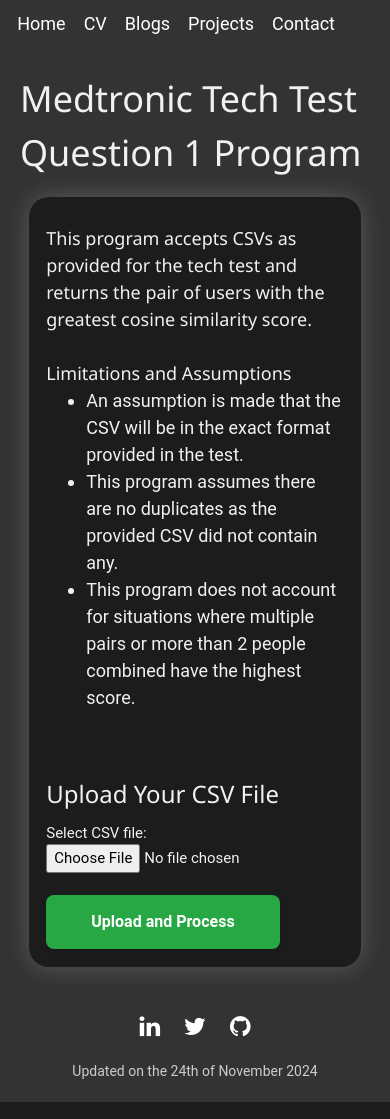
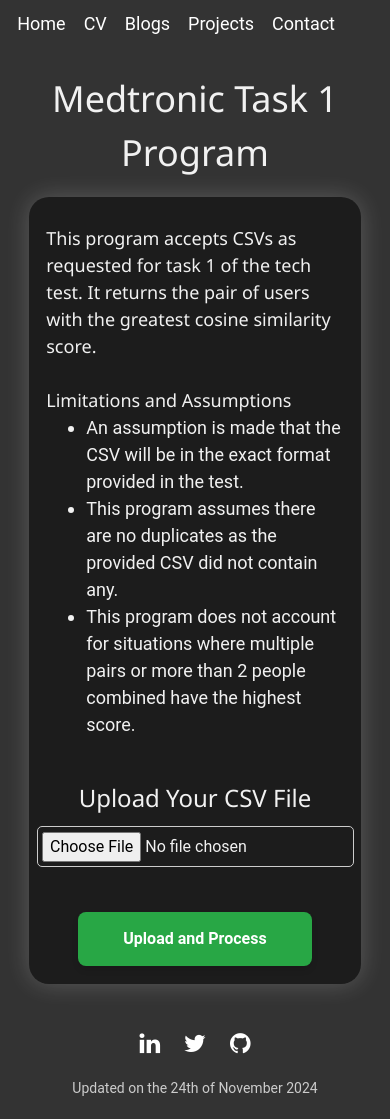
Before and after one commit to Adenrele/Web_Portfolio, a Flask app: page /medtronic_hire_adenrele in a window 390 px wide. Run offline with Flask 3, Linux system fonts and the light colour scheme; some libraries are stand-ins or nearby versions.

Commit message:
update for interview. ake mobile friendly

```diff
--- a/static/css/blogs.css
+++ b/static/css/blogs.css
@@ -98,4 +98,38 @@
         border-radius: 20px; /* Rounded corners */
         box-shadow: 0 0px 25px rgba(255, 255, 255, 0.2); /* Light shadow for dark background */
     }
+
+        /* Center the entire upload-content section */
+    .upload-content {
+        display: flex; /* Enable Flexbox */
+        flex-direction: column; /* Stack children vertically */
+        justify-content: center; /* Center vertically */
+        align-items: center; /* Center horizontally */
+        text-align: center; /* Center text inside the container */
+    }
+
+    /* Ensure the form elements are aligned */
+    .upload-content form {
+        display: flex;
+        flex-direction: column; /* Stack form elements */
+        align-items: center; /* Center form elements horizontally */
+    }
+
+    /* Style the "Choose file" input */
+    input[type="file"] {
+        display: block; /* Ensure it aligns properly */
+        font-size: 16px; /* Match the rest of the content */
+        padding: 0.3rem; /* Optional: Add padding */
+        border: 1px solid #ccc; /* Optional: Add a border */
+        border-radius: 5px; /* Optional: Rounded corners */
+        cursor: pointer; /* Pointer cursor for better UX */
+    }
+
+    .title{
+        justify-self: center;
+        text-align: center;
+    }
+
+
+
 }
--- a/templates/job.html
+++ b/templates/job.html
@@ -2,13 +2,13 @@
 {%block content%}
 <div class="blogs">
 
-    <h1 class = "title" >Medtronic Tech Test Question 1 Program</h1>
+    <h1 class = "title" >Medtronic Task 1 Program</h1>
 
     <div class="blog-box">
         <div class="upload-section">
 
             <h5>
-                This program accepts CSVs as provided for the tech test and returns the pair of users with the greatest cosine similarity score.
+                This program accepts CSVs as requested for task 1 of the tech test. It returns the pair of users with the greatest cosine similarity score.
                 <br><br>
                 Limitations and Assumptions
                 <ul>
@@ -18,13 +18,15 @@
                 </ul>
             </h5>
 
-            <br><br>
+            <div class="upload-content">
+            <br>
             <h3>Upload Your CSV File</h3>
             <form action="{{ url_for('process_file') }}" method="POST" enctype="multipart/form-data">
-                <label for="file">Select CSV file:</label><br>
+
                 <input type="file" id="file" name="file" accept=".csv" required><br><br>
                 <button class = "upload_button" type="submit">Upload and Process</button>
             </form>
+            </div>
         </div>
 
         {% with messages = get_flashed_messages() %}
```
